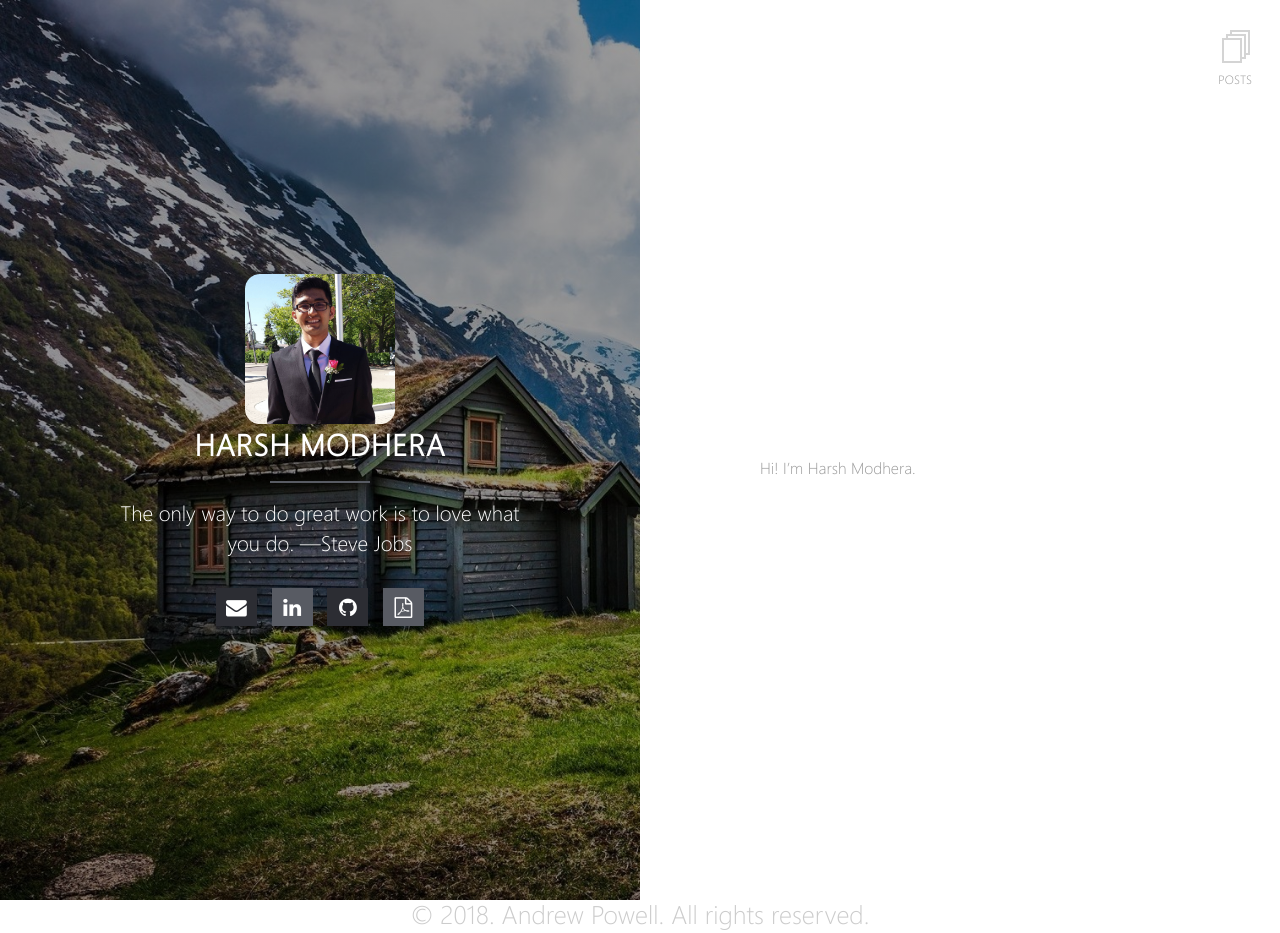
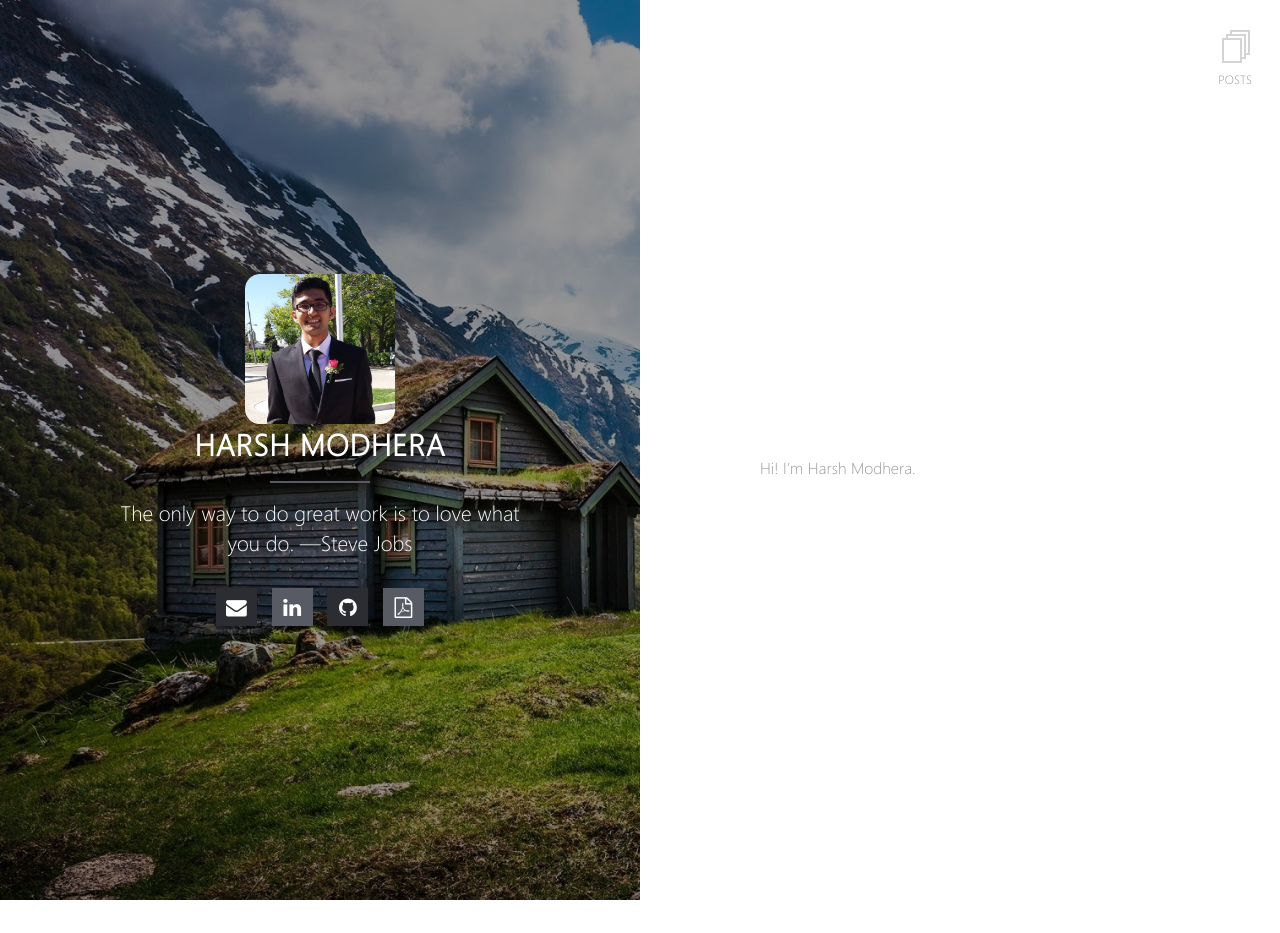
Before and after one commit to misterharsh/misterharsh.github.io, a Jekyll site: the page built from index.md, in a window 1280 px wide. Built offline with Jekyll 4.4.1, drawn with Linux system fonts in a browser that asks for light colours; after the commit the page ends 900 px from its top, so only the background shows below that.

Commit message:
testing copyright

```diff
--- a/_layouts/home.html
+++ b/_layouts/home.html
@@ -32,7 +32,6 @@ layout: compress
       </div>
     </div>
   </div>
-  <footer>&copy; {{ site.time | date: '%Y' }}. Andrew Powell. All rights reserved.</footer>
   {% include scripts.html %}
   <!-- <script src="{{ site.url }}/assets/js/canvas.js"></script> -->
 </body>
--- a/assets/_sass/_site.scss
+++ b/assets/_sass/_site.scss
@@ -528,14 +528,14 @@ canvas {
   float: right;
   margin-bottom: 50px;
 }
-
+/*
 footer {
   color: #ccc;
   font-size: 1.6rem;
   margin-bottom: 2rem;
   text-align: center;
 }
-
+*/
 .share-buttons {
   position: absolute;
   top: 32px;
```
